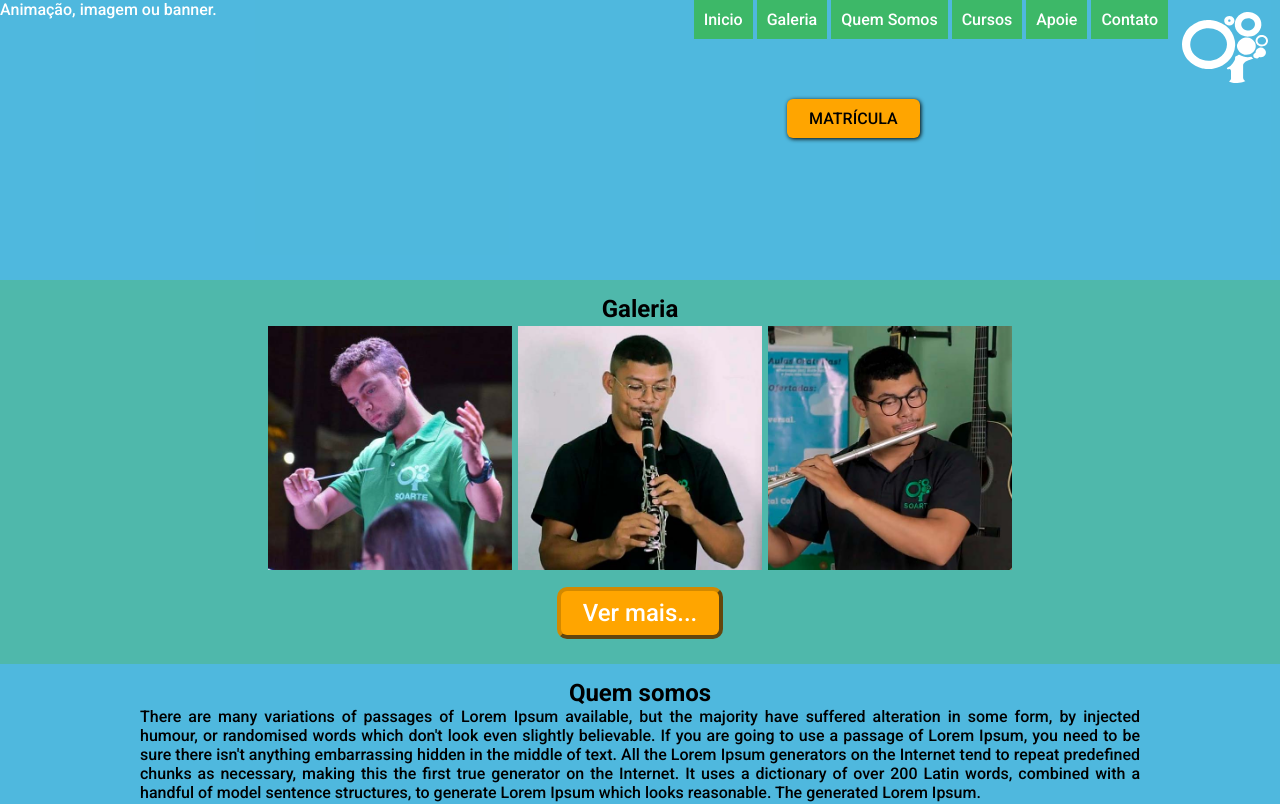
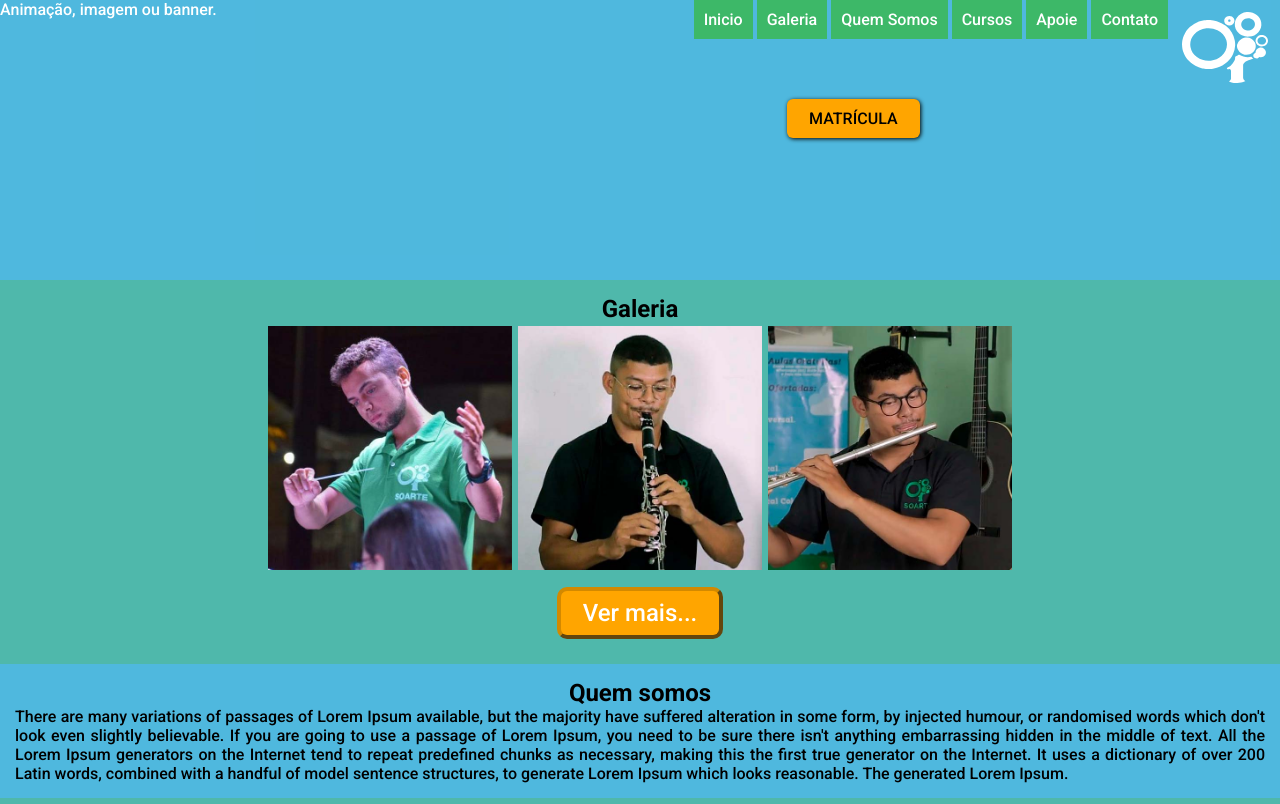
Before and after one commit to Laylsons3/soarte, a Next.js app: page / in a window 1280 px wide. Shown: the top 804 px of the page. Built offline with nearby package versions, Linux system fonts and the light colour scheme.

Commit message:
preview 7

```diff
--- a/styles.css
+++ b/styles.css
@@ -101,7 +101,6 @@ main {
 }
 
 .texto-quem-somos {
-    width: 1000px;
     margin: auto;
     text-align: justify;
 }
```
